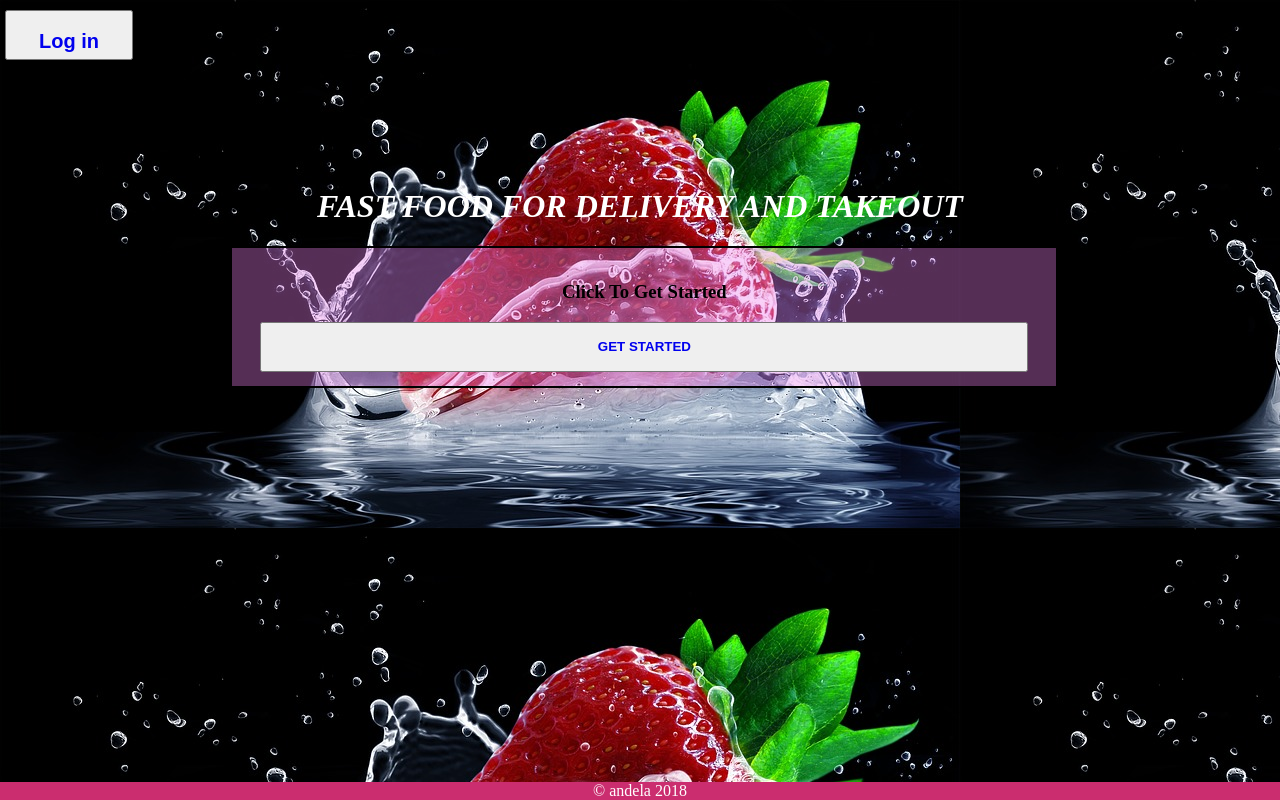
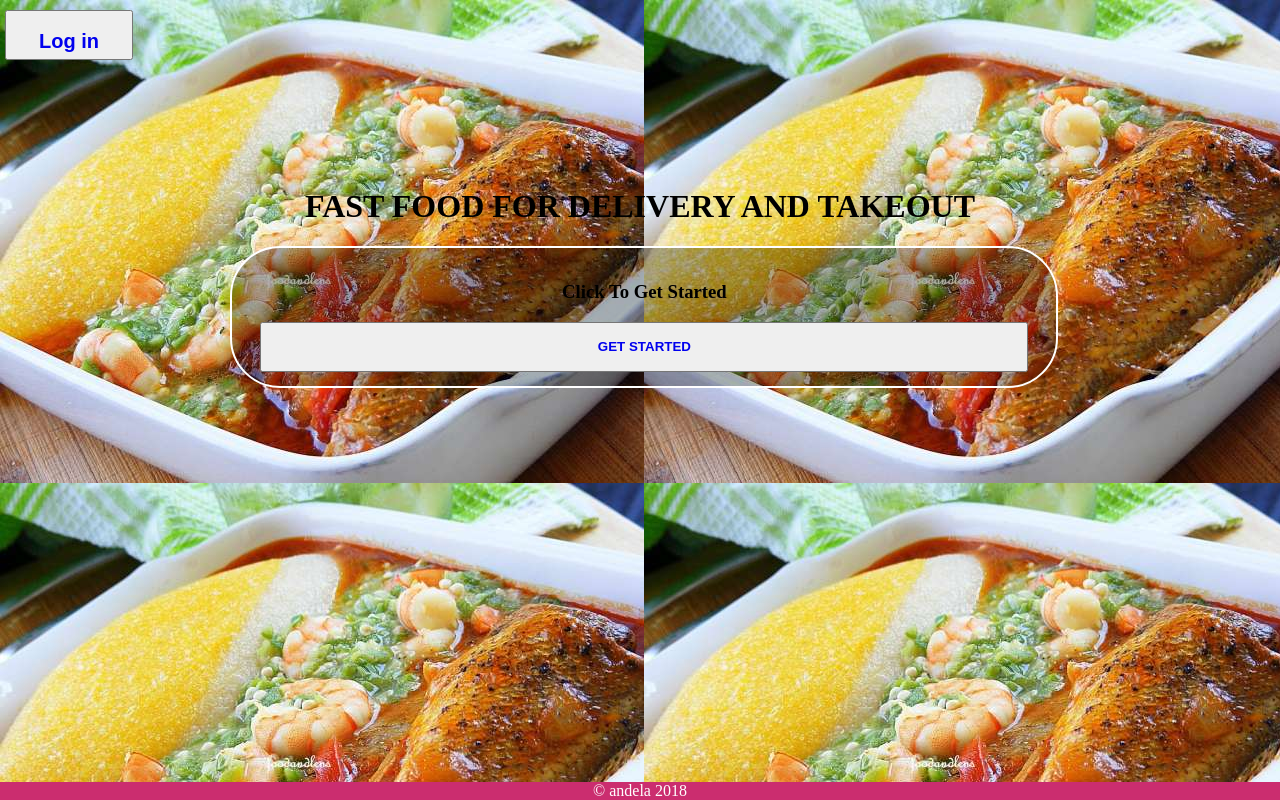
Before and after one commit to jobboz/fast-food-app, a website: page UI/landing-pg.html in a window 1280 px wide. Drawn offline with Linux system fonts and the light colour scheme.

Commit message:
feat(fixing landing page):fixed landing page user interface
[delivered #160282916]

```diff
--- a/UI/css/landing-pg.css
+++ b/UI/css/landing-pg.css
@@ -1,17 +1,14 @@
 body{
     padding: 0%;
     margin:0%;
-    background: url("./../images/background.jpg");
-    background-color: blueviolet;
-
-
+    background: url("./../images/imgb.jpg");
 }
 
 h1{
     text-align: center;
-    font-style: italic;
-    color: white;
+    color:black;
     margin-top: 10%;
+    font-weight: bolder;
 
 }
 button a{
@@ -28,11 +25,12 @@ button a{
     display: flex;
     flex-direction: column;
     align-items: center;
-    border: 2px solid black;
+    border: 2px solid white;
     padding: 14px 28px;
-    background-color:rgba(238, 130, 238, 0.356);
+    background-color:rgba(0, 0, 0, 0.301);
     width: 60%;
     margin-left: 18%;
+    border-radius: 50px;
 
 
 }
@@ -42,8 +40,8 @@ button{
     height: 50px;
 }
 button:hover{
-   background-color:black;
-   color: white;
+   background-color:violet;
+   color:black;
 
 }
 footer{
--- a/server/controllers/myControl.js
+++ b/server/controllers/myControl.js
@@ -41,7 +41,7 @@ export default class MyController {
                    const newId = myFoods[myFoods.length - 1].foodId + 1;
                    for(let i =0; i < myFoods.length; i++) {
                        if(myFoods[i].name === req.body.name) {
-                           res.send({
+                          return res.send({
                             message:'there is a school with the name already, name must be unique'
                            })
                        }
--- a/server/middleware/validate.js
+++ b/server/middleware/validate.js
@@ -59,4 +59,5 @@ export default class foodValidate {
 
     next();
   }
+
 }
```
Also changed, not shown: UI/images/img0.png (added), UI/images/img1.jpg (added), UI/images/img9.jpg (added), UI/images/imgb.jpg (added), UI/images/imgm.png (added).
